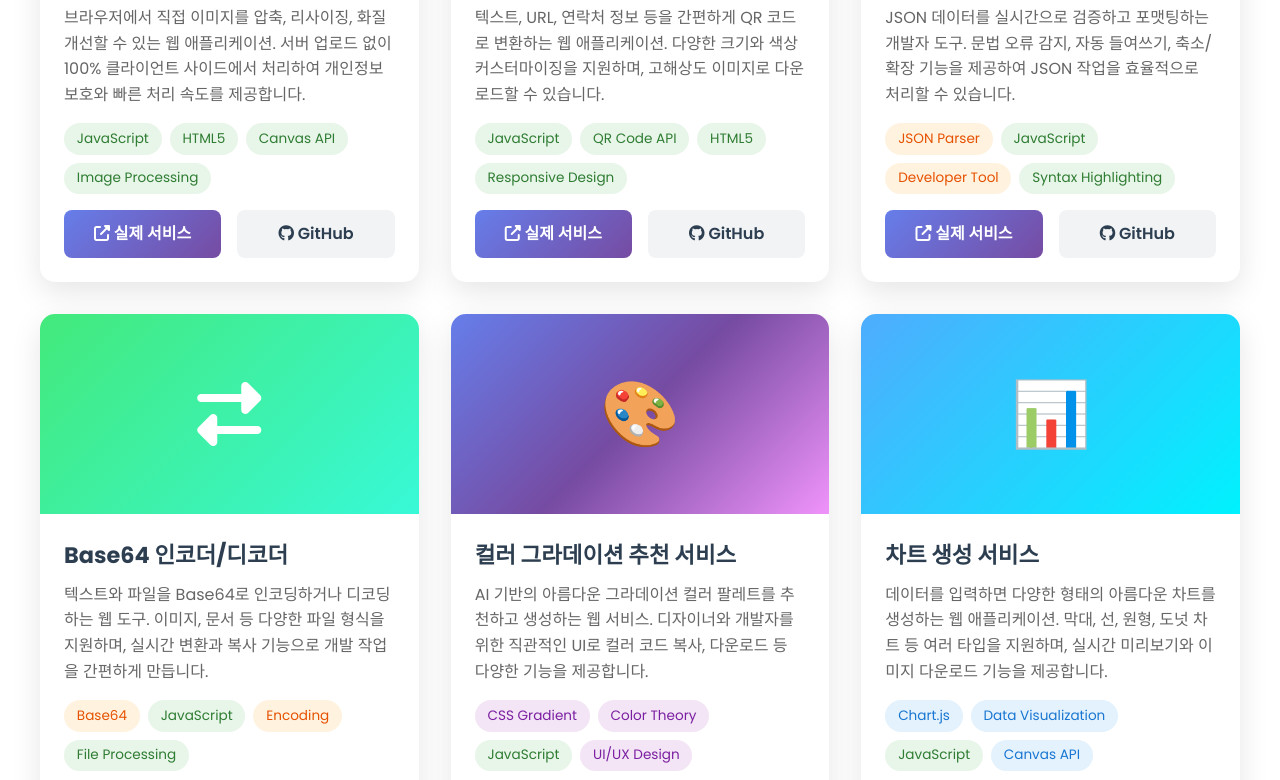
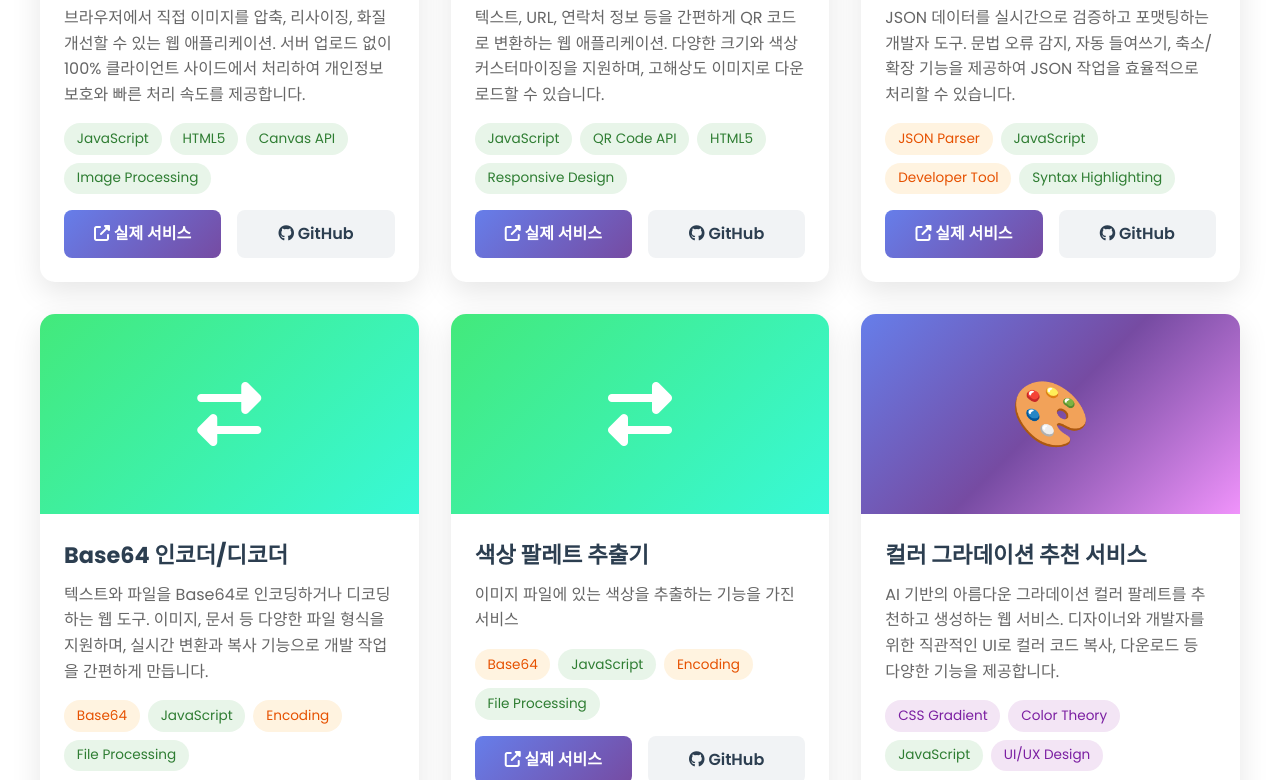
Before and after one commit to mir-colin/-Colin-Portfolio, a plain HTML site: page index.html in a window 1280 px wide. Shown: the part 2020-2800 px from the top of the page. Drawn offline with Linux system fonts and the light colour scheme.

Commit message:
Update index.html

```diff
--- a/index.html
+++ b/index.html
@@ -1035,6 +1035,34 @@
           </div>
         </div>
 
+        <!-- 색상 팔레트 추출기 -->
+        <div class="project-card fade-in">
+          <div class="project-image base64-bg">
+            <i class="fas fa-exchange-alt"></i>
+          </div>
+          <div class="project-content">
+            <h3 class="project-title"> 색상 팔레트 추출기</h3>
+            <p class="project-description">
+              이미지 파일에 있는 색상을 추출하는 기능을 가진 서비스
+            </p>
+            <div class="project-tags">
+              <span class="tag tool">Base64</span>
+              <span class="tag">JavaScript</span>
+              <span class="tag tool">Encoding</span>
+              <span class="tag">File Processing</span>
+            </div>
+            <div class="project-links">
+              <a href="https://mir-colin.github.io/image-color-extractor/" target="_blank" class="project-link link-demo">
+                <i class="fas fa-external-link-alt"></i> 실제 서비스
+              </a>
+              <a href="https://github.com/mir-colin/image-color-extractor" target="_blank" class="project-link link-github">
+                <i class="fab fa-github"></i> GitHub
+              </a>
+            </div>
+          </div>
+        </div>
+
+
         <!-- 컬러 그라데이션 추천 서비스 -->
         <div class="project-card fade-in">
           <div class="project-image gradient-bg">🎨</div>
```
